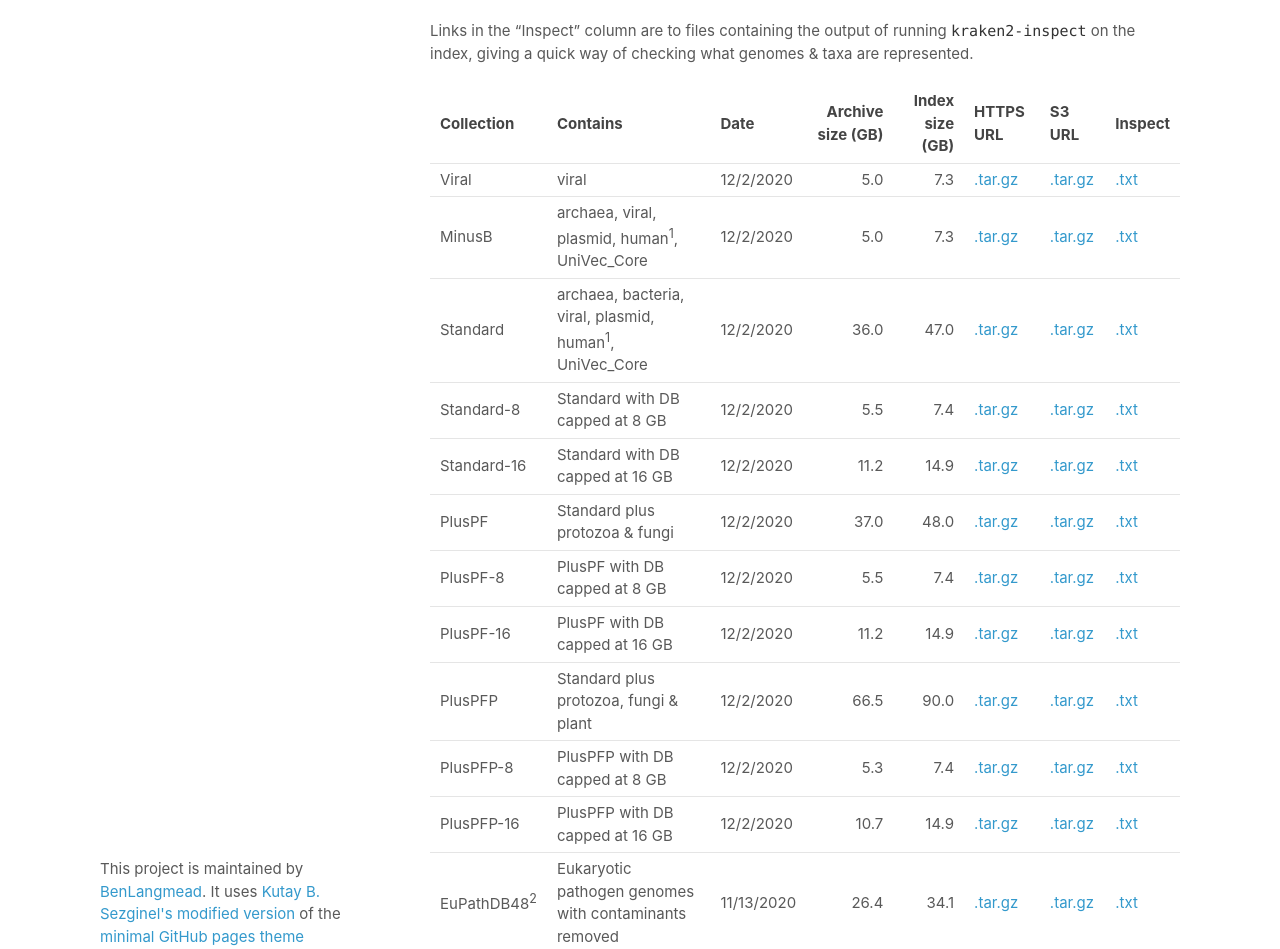
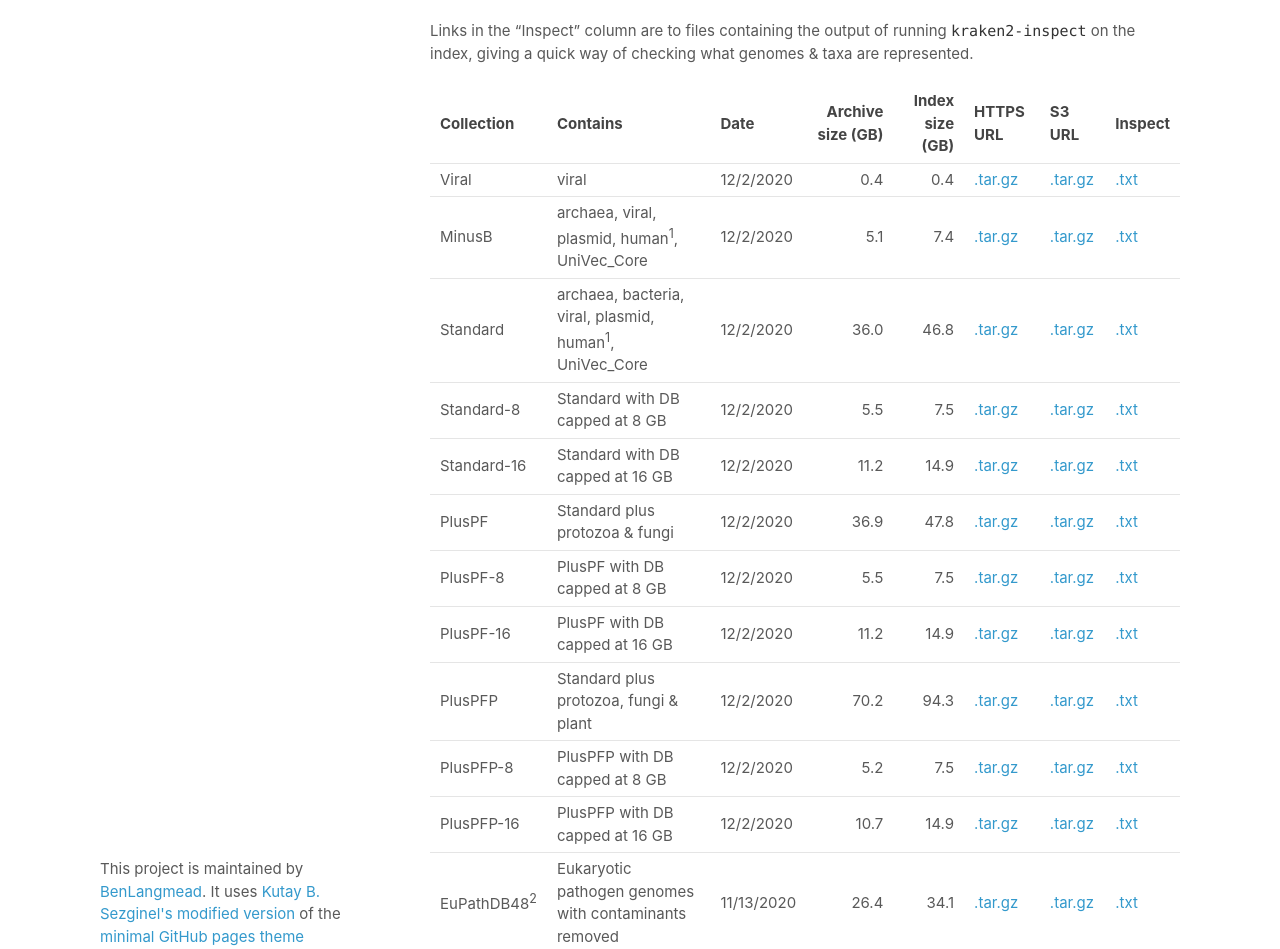
Before and after one commit to BenLangmead/aws-indexes, a Jekyll site: the page built from docs/k2.md, in a window 1280 px wide and 1400 px high. Shown: the part 382-1331 px from the top of the window. Built offline with Jekyll 4.4.1, drawn with Linux system fonts in a browser that asks for light colours; our own code applies the rules of GitHub Pages for plain Markdown files.

Commit message:
update for Dec 2020

```diff
--- a/docs/k2.md
+++ b/docs/k2.md
@@ -17,16 +17,16 @@ Links in the "Inspect" column are to files containing the output of running `kra
 
 Collection    |     Contains                                                       | Date       | Archive size (GB) | Index size (GB) |                          HTTPS URL | S3 URL                                 | Inspect
 ------------- | ------------------------------------------------------------------ | ---------- | -----------------:| ---------------:| ---------------------------------- | -------------------------------------- | -------
-Viral         | viral                                                              | 12/2/2020  |               5.0 |             7.3 | [.tar.gz][k2_viral_20201202]       | [.tar.gz][k2_viral_20201202_s3]        | [.txt][k2_viral_20201202_inspect]
-MinusB        | archaea, viral, plasmid, human<sup>1</sup>, UniVec_Core            | 12/2/2020  |               5.0 |             7.3 | [.tar.gz][k2_minusb_20201202]      | [.tar.gz][k2_minusb_20201202_s3]       | [.txt][k2_minusb_20201202_inspect]
-Standard      | archaea, bacteria, viral, plasmid, human<sup>1</sup>, UniVec_Core  | 12/2/2020  |              36.0 |            47.0 | [.tar.gz][k2_standard_20201202]    | [.tar.gz][k2_standard_20201202_s3]     | [.txt][k2_standard_20201202_inspect]
-Standard-8    | Standard with DB capped at 8 GB                                    | 12/2/2020  |               5.5 |             7.4 | [.tar.gz][k2_standard_8_20201202]  | [.tar.gz][k2_standard_8_20201202_s3]   | [.txt][k2_standard_8_20201202_inspect]
+Viral         | viral                                                              | 12/2/2020  |               0.4 |             0.4 | [.tar.gz][k2_viral_20201202]       | [.tar.gz][k2_viral_20201202_s3]        | [.txt][k2_viral_20201202_inspect]
+MinusB        | archaea, viral, plasmid, human<sup>1</sup>, UniVec_Core            | 12/2/2020  |               5.1 |             7.4 | [.tar.gz][k2_minusb_20201202]      | [.tar.gz][k2_minusb_20201202_s3]       | [.txt][k2_minusb_20201202_inspect]
+Standard      | archaea, bacteria, viral, plasmid, human<sup>1</sup>, UniVec_Core  | 12/2/2020  |              36.0 |            46.8 | [.tar.gz][k2_standard_20201202]    | [.tar.gz][k2_standard_20201202_s3]     | [.txt][k2_standard_20201202_inspect]
+Standard-8    | Standard with DB capped at 8 GB                                    | 12/2/2020  |               5.5 |             7.5 | [.tar.gz][k2_standard_8_20201202]  | [.tar.gz][k2_standard_8_20201202_s3]   | [.txt][k2_standard_8_20201202_inspect]
 Standard-16   | Standard with DB capped at 16 GB                                   | 12/2/2020  |              11.2 |            14.9 | [.tar.gz][k2_standard_16_20201202] | [.tar.gz][k2_standard_16_20201202_s3]  | [.txt][k2_standard_16_20201202_inspect]
-PlusPF        | Standard plus protozoa & fungi                                     | 12/2/2020  |              37.0 |            48.0 | [.tar.gz][k2_pluspf_20201202]      | [.tar.gz][k2_pluspf_20201202_s3]       | [.txt][k2_pluspf_20201202_inspect]
-PlusPF-8      | PlusPF with DB capped at 8 GB                                      | 12/2/2020  |               5.5 |             7.4 | [.tar.gz][k2_pluspf_8_20201202]    | [.tar.gz][k2_pluspf_8_20201202_s3]     | [.txt][k2_pluspf_8_20201202_inspect]
+PlusPF        | Standard plus protozoa & fungi                                     | 12/2/2020  |              36.9 |            47.8 | [.tar.gz][k2_pluspf_20201202]      | [.tar.gz][k2_pluspf_20201202_s3]       | [.txt][k2_pluspf_20201202_inspect]
+PlusPF-8      | PlusPF with DB capped at 8 GB                                      | 12/2/2020  |               5.5 |             7.5 | [.tar.gz][k2_pluspf_8_20201202]    | [.tar.gz][k2_pluspf_8_20201202_s3]     | [.txt][k2_pluspf_8_20201202_inspect]
 PlusPF-16     | PlusPF with DB capped at 16 GB                                     | 12/2/2020  |              11.2 |            14.9 | [.tar.gz][k2_pluspf_16_20201202]   | [.tar.gz][k2_pluspf_16_20201202_s3]    | [.txt][k2_pluspf_16_20201202_inspect]
-PlusPFP       | Standard plus protozoa, fungi & plant                              | 12/2/2020  |              66.5 |            90.0 | [.tar.gz][k2_pluspfp_20201202]     | [.tar.gz][k2_pluspfp_20201202_s3]      | [.txt][k2_pluspfp_20201202_inspect]
-PlusPFP-8     | PlusPFP with DB capped at 8 GB                                     | 12/2/2020  |               5.3 |             7.4 | [.tar.gz][k2_pluspfp_8_20201202]   | [.tar.gz][k2_pluspfp_8_20201202_s3]    | [.txt][k2_pluspfp_8_20201202_inspect]
+PlusPFP       | Standard plus protozoa, fungi & plant                              | 12/2/2020  |              70.2 |            94.3 | [.tar.gz][k2_pluspfp_20201202]     | [.tar.gz][k2_pluspfp_20201202_s3]      | [.txt][k2_pluspfp_20201202_inspect]
+PlusPFP-8     | PlusPFP with DB capped at 8 GB                                     | 12/2/2020  |               5.2 |             7.5 | [.tar.gz][k2_pluspfp_8_20201202]   | [.tar.gz][k2_pluspfp_8_20201202_s3]    | [.txt][k2_pluspfp_8_20201202_inspect]
 PlusPFP-16    | PlusPFP with DB capped at 16 GB                                    | 12/2/2020  |              10.7 |            14.9 | [.tar.gz][k2_pluspfp_16_20201202]  | [.tar.gz][k2_pluspfp_16_20201202_s3]   | [.txt][k2_pluspfp_16_20201202_inspect]
 EuPathDB48<sup>2</sup> | Eukaryotic pathogen genomes with contaminants removed     | 11/13/2020 |              26.4 |            34.1 | [.tar.gz][k2_eupathdb_20201113]    | [.tar.gz][k2_eupathdb_20201113_s3]     | [.txt][k2_eupathdb_20201113_inspect]
 
```
